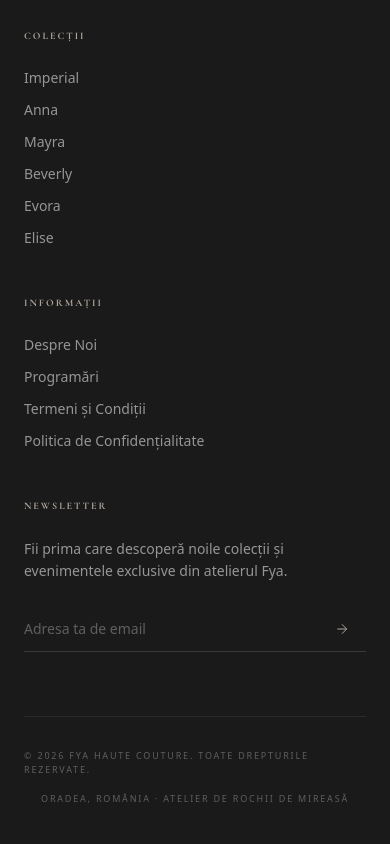
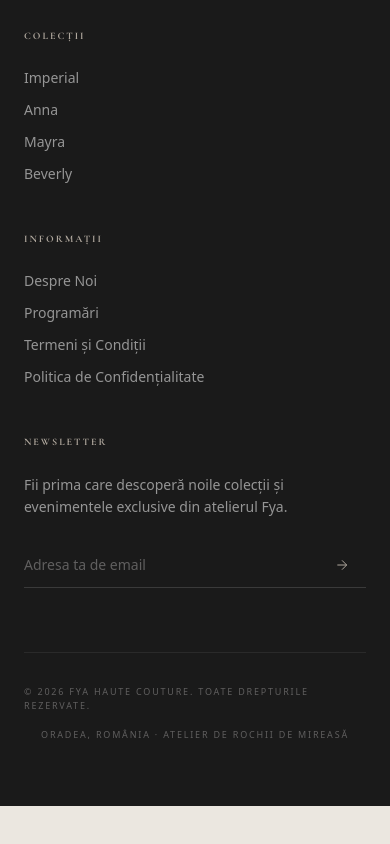
Before and after one commit to salonfya/salonfya.com, a React (Vite) app: page /admin in a window 390 px wide. Shown: the part 1492-2336 px from the top of the page. After the commit the page ends 2298 px from the top, so only its background shows below. Built offline with nearby package versions, Linux system fonts and the light colour scheme; a web font is replaced by a local one.

Commit message:
fix: remove Evora and Elise from mobile menu and footer

```diff
--- a/src/components/layout/Footer.tsx
+++ b/src/components/layout/Footer.tsx
@@ -57,8 +57,6 @@ const Footer = () => (
                             <li><Link to="/anna" className="hover:text-white transition-colors">Anna</Link></li>
                             <li><Link to="/mayra" className="hover:text-white transition-colors">Mayra</Link></li>
                             <li><Link to="/beverly" className="hover:text-white transition-colors">Beverly</Link></li>
-                            <li><Link to="/evora" className="hover:text-white transition-colors">Evora</Link></li>
-                            <li><Link to="/elise" className="hover:text-white transition-colors">Elise</Link></li>
                         </ul>
                     </div>
 
--- a/src/components/ui/FloatingBar.tsx
+++ b/src/components/ui/FloatingBar.tsx
@@ -85,8 +85,6 @@ const FloatingBar = ({ onOpenWardrobe, wardrobeCount, mobileMenuOpen, setMobileM
                         { path: '/anna', label: 'Anna' },
                         { path: '/mayra', label: 'Mayra' },
                         { path: '/beverly', label: 'Beverly' },
-                        { path: '/evora', label: 'Evora' },
-                        { path: '/elise', label: 'Elise' },
                     ].map(c => (
                         <Link key={c.path} to={c.path} onClick={() => setMobileMenuOpen(false)}
                             className={`font-serif text-3xl italic transition-colors ${location.pathname === c.path ? 'text-[#605F5F]' : 'text-[#212121] hover:text-[#605F5F]'}`}>
```
